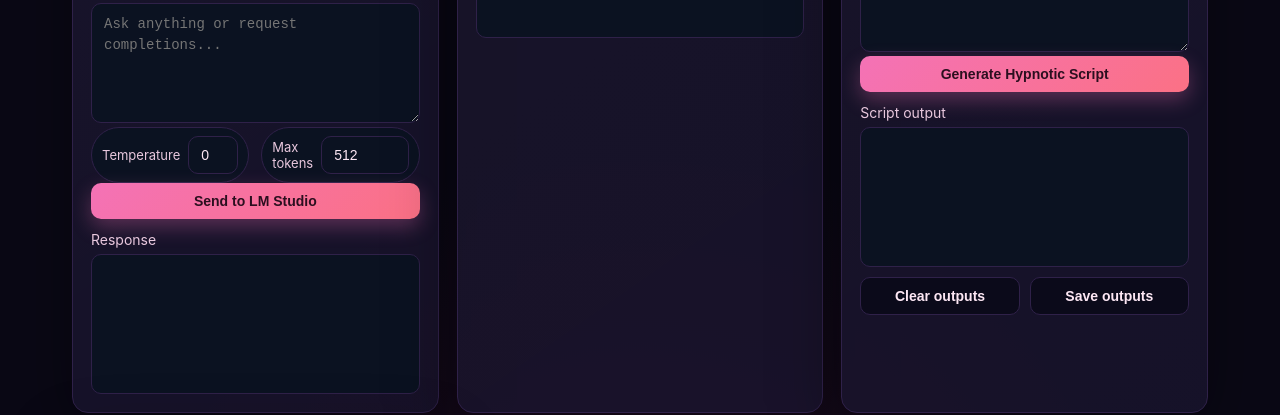
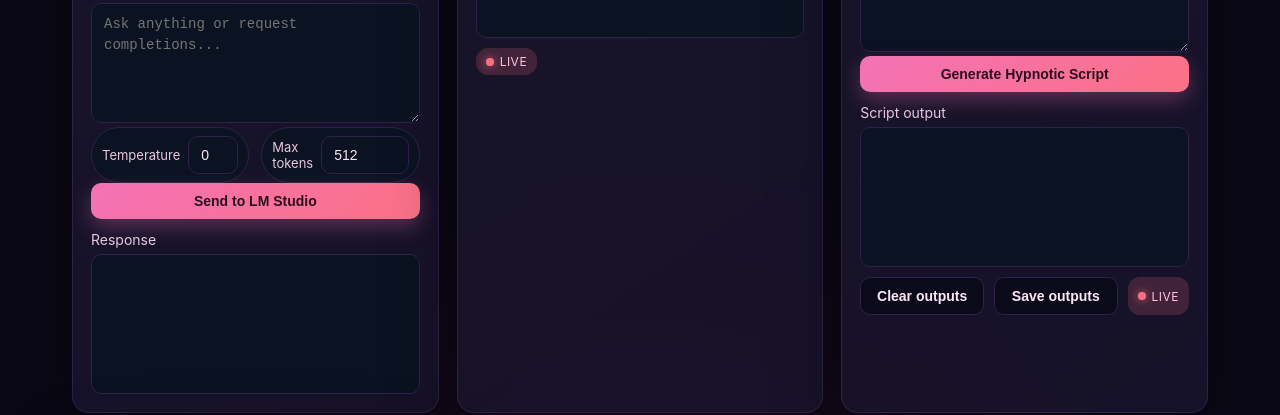
Before and after one commit to fractalz98/Script-Synthesiser, a website: page public/index.html in a window 1280 px wide. Shown: the part 1107-1522 px from the top of the page. Drawn offline with Linux system fonts and the light colour scheme; no server answers.

Commit message:
Improve live streaming UX and proxy streaming stability

```diff
--- a/public/index.html
+++ b/public/index.html
@@ -290,6 +290,29 @@
         color: #f87171;
       }
 
+      .live-dot {
+        display: inline-flex;
+        align-items: center;
+        gap: 6px;
+        padding: 6px 10px;
+        border-radius: 12px;
+        background: rgba(251, 113, 133, 0.18);
+        color: #ffc7de;
+        font-size: 12px;
+        letter-spacing: 0.04em;
+        text-transform: uppercase;
+      }
+
+      .live-dot::before {
+        content: '';
+        width: 8px;
+        height: 8px;
+        border-radius: 50%;
+        background: #fb7185;
+        box-shadow: 0 0 8px rgba(251, 113, 133, 0.8);
+        display: inline-block;
+      }
+
       .actions {
         display: flex;
         flex-wrap: wrap;
@@ -461,6 +484,9 @@
         </div>
         <label>Master style</label>
         <div class="output" id="style-output"></div>
+        <div class="actions">
+          <span class="live-dot" id="style-live-indicator">Live</span>
+        </div>
       </section>
 
       <section>
@@ -488,6 +514,7 @@
         <div class="actions">
           <button class="secondary" id="clear-outputs">Clear outputs</button>
           <button class="secondary" id="save-outputs">Save outputs</button>
+          <span class="live-dot" id="script-live-indicator">Live</span>
         </div>
       </section>
 
@@ -546,6 +573,8 @@
       const statUploads = document.getElementById('stat-uploads');
       const statLogs = document.getElementById('stat-logs');
       const statWorkspace = document.getElementById('stat-workspace');
+      const styleLiveIndicator = document.getElementById('style-live-indicator');
+      const scriptLiveIndicator = document.getElementById('script-live-indicator');
 
       const logs = [];
       const STATE_KEY = 'script-synthesiser-state';
@@ -577,6 +606,11 @@
         element.textContent = content || 'No response yet';
         updateStats();
         if (!restoringState) saveState();
+      };
+
+      const setLiveIndicator = (el, on) => {
+        el.style.opacity = on ? '1' : '0.45';
+        el.textContent = on ? 'Live' : 'Paused';
       };
 
       const addLog = (message, type = 'ok') => {
@@ -850,6 +884,7 @@
         setOutput(styleOutput, '');
         try {
           if (liveStyleToggle.checked) {
+            setLiveIndicator(styleLiveIndicator, true);
             const finalText = await streamCompletion(
               '/api/analyze-style/stream',
               { model, samples },
@@ -879,6 +914,7 @@
           addLog(`Style analysis failed: ${error.message || error}`, 'error');
         } finally {
           setLoading(analyzeBtn, false);
+          setLiveIndicator(styleLiveIndicator, liveStyleToggle.checked);
         }
       };
 
@@ -892,6 +928,7 @@
         setOutput(scriptOutput, '');
         try {
           if (liveScriptToggle.checked) {
+            setLiveIndicator(scriptLiveIndicator, true);
             const final = await streamCompletion(
               '/api/generate-script/stream',
               {
@@ -928,6 +965,7 @@
           addLog(`Script generation failed: ${error.message || error}`, 'error');
         } finally {
           setLoading(generateBtn, false);
+          setLiveIndicator(scriptLiveIndicator, liveScriptToggle.checked);
         }
       };
 
@@ -981,6 +1019,8 @@
       listModels();
       if (!logs.length) clearLogs();
       updateStats();
+      setLiveIndicator(styleLiveIndicator, liveStyleToggle.checked);
+      setLiveIndicator(scriptLiveIndicator, liveScriptToggle.checked);
     </script>
   </body>
 </html>
--- a/src/server.js
+++ b/src/server.js
@@ -37,6 +37,7 @@ const streamLmStudio = async (endpoint, payload, req, res) => {
   res.setHeader('Content-Type', 'text/event-stream');
   res.setHeader('Cache-Control', 'no-cache');
   res.setHeader('Connection', 'keep-alive');
+  res.flushHeaders?.();
 
   const upstream = await fetch(`${lmStudioBaseUrl}${endpoint}`, {
     method: 'POST',
@@ -56,7 +57,7 @@ const streamLmStudio = async (endpoint, payload, req, res) => {
   req.on('close', () => controller.abort());
 
   for await (const chunk of upstream.body) {
-    res.write(chunk);
+    res.write(typeof chunk === 'string' ? chunk : Buffer.from(chunk).toString());
   }
   res.end();
 };
```
